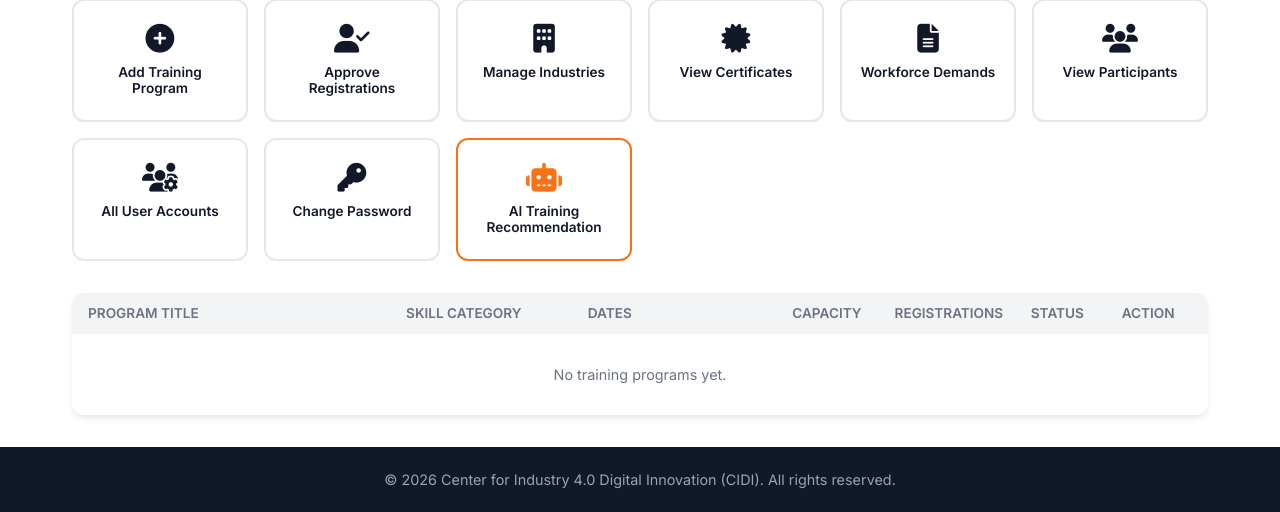
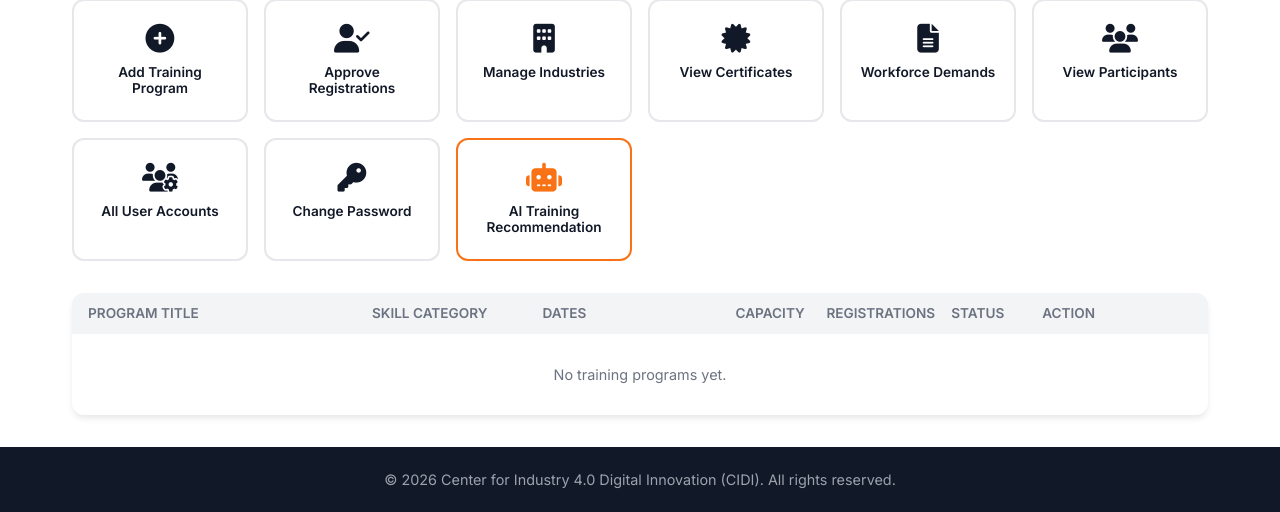
Before and after one commit to devypsptsarii-beep/cidi-system, a Flask app: page /admin/dashboard in a window 1280 px wide. Shown: the part 1646-2158 px from the top of the page. Run offline with Flask 3, Linux system fonts and the light colour scheme; the visitor is signed in with stand-in values (Sample User, id 1); data comes from the database, SQL or seed files in the repository; data that the repository does not hold is empty; some libraries are stand-ins or nearby versions.

Commit message:
Fix action column width for Participants button

```diff
--- a/templates/admin/dashboard.html
+++ b/templates/admin/dashboard.html
@@ -104,17 +104,17 @@
     <!-- TRAINING PROGRAMS LIST -->
 <div class="table-container" style="margin:0;">
     <table class="data-table" style="table-layout:fixed;width:100%;">
-        <thead>
-            <tr>
-                <th style="width:28%;">Program Title</th>
-                <th style="width:16%;">Skill Category</th>
-                <th style="width:18%;">Dates</th>
-                <th style="width:9%;">Capacity</th>
-                <th style="width:12%;">Registrations</th>
-                <th style="width:8%;">Status</th>
-                <th style="width:9%;">Action</th>
-            </tr>
-        </thead>
+    <thead>
+        <tr>
+            <th style="width:25%;">Program Title</th>
+            <th style="width:15%;">Skill Category</th>
+            <th style="width:17%;">Dates</th>
+            <th style="width:8%;">Capacity</th>
+            <th style="width:11%;">Registrations</th>
+            <th style="width:8%;">Status</th>
+            <th style="width:16%;">Action</th>
+        </tr>
+    </thead>
         <tbody>
             {% for program in programs %}
             <tr>
```
